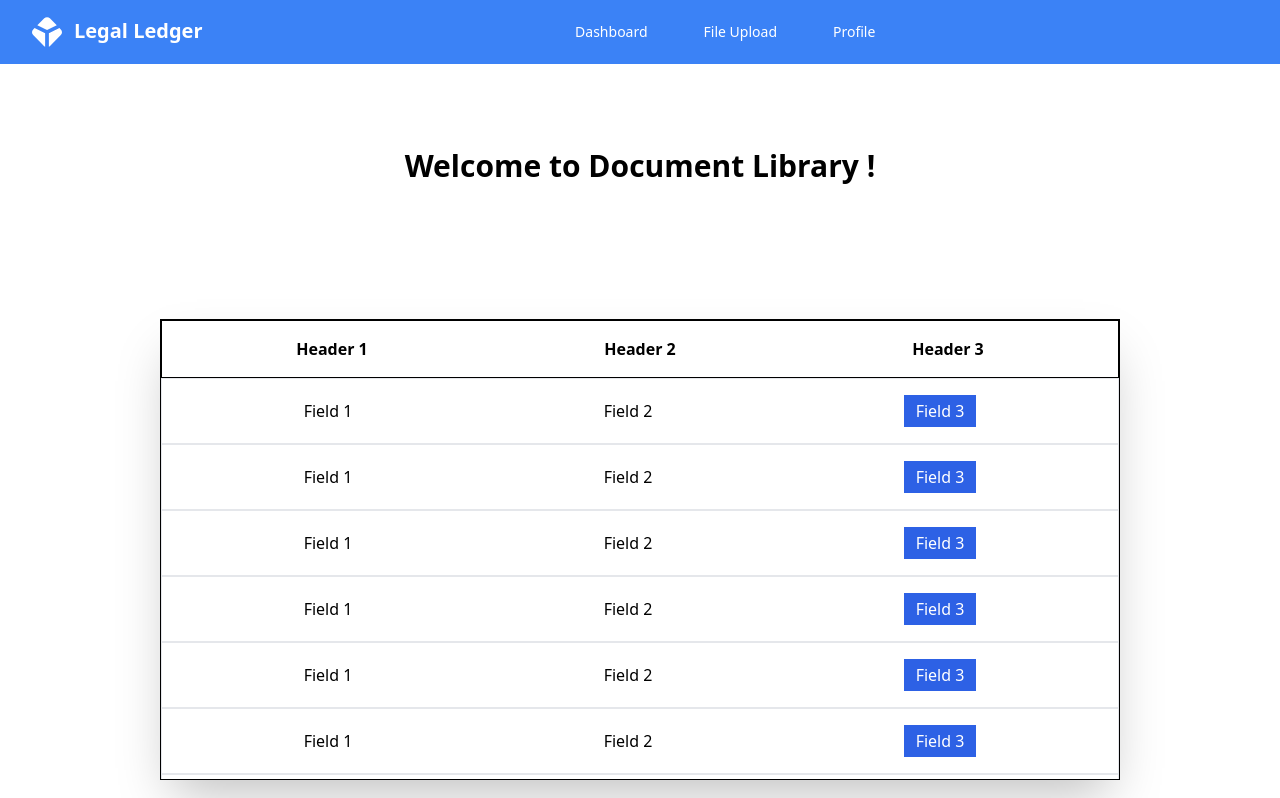
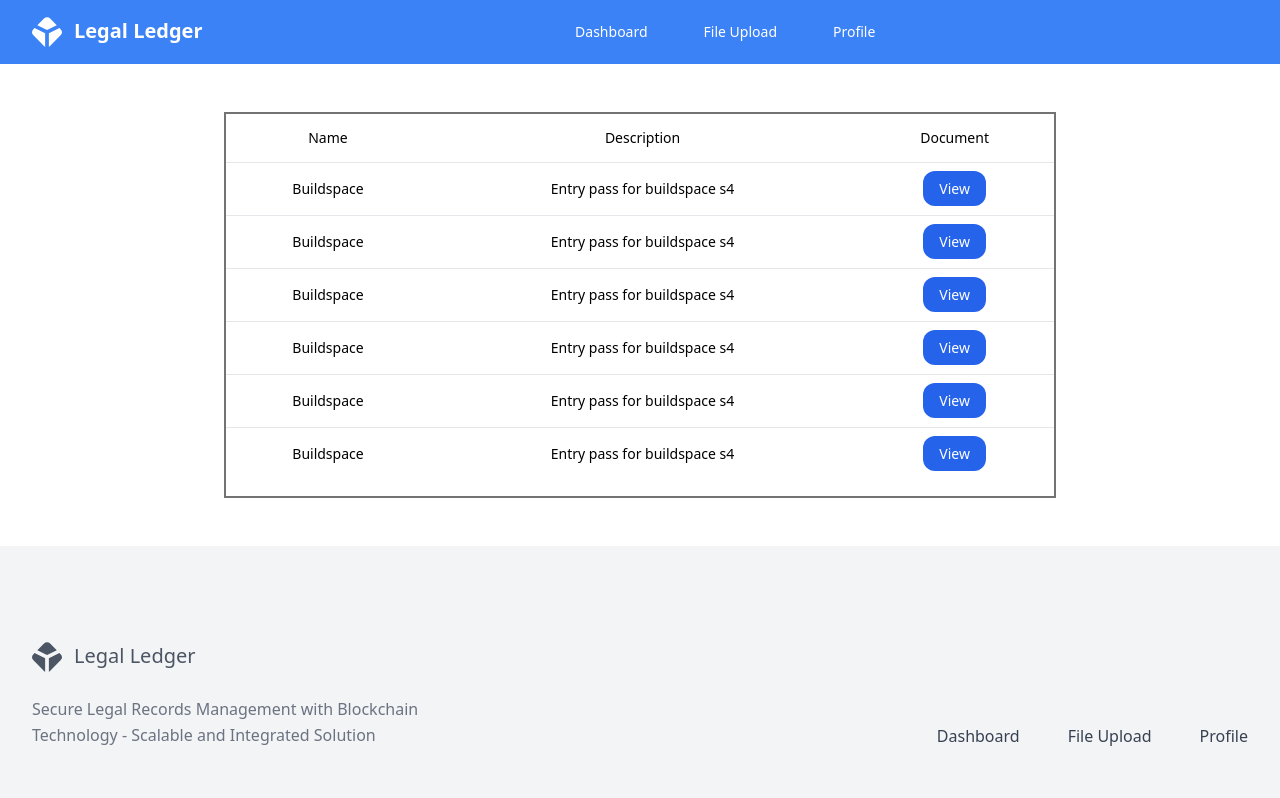
Before and after one commit to kunalkeshan/eVault-SIH-2023, a Next.js app: page /dashboard in a window 1280 px wide. Shown: the top 798 px of the page. Built offline with nearby package versions, Linux system fonts and the light colour scheme.

Commit message:
Dashboard Changes

```diff
--- /dev/null
+++ b/components/ui/table.tsx
@@ -0,0 +1,114 @@
+import * as React from "react"
+
+import { cn } from "@/lib/utils"
+
+const Table = React.forwardRef<
+  HTMLTableElement,
+  React.HTMLAttributes<HTMLTableElement>
+>(({ className, ...props }, ref) => (
+  <div className="w-full overflow-auto">
+    <table
+      ref={ref}
+      className={cn("w-full caption-bottom text-sm", className)}
+      {...props}
+    />
+  </div>
+))
+Table.displayName = "Table"
+
+const TableHeader = React.forwardRef<
+  HTMLTableSectionElement,
+  React.HTMLAttributes<HTMLTableSectionElement>
+>(({ className, ...props }, ref) => (
+  <thead ref={ref} className={cn("[&_tr]:border-b", className)} {...props} />
+))
+TableHeader.displayName = "TableHeader"
+
+const TableBody = React.forwardRef<
+  HTMLTableSectionElement,
+  React.HTMLAttributes<HTMLTableSectionElement>
+>(({ className, ...props }, ref) => (
+  <tbody
+    ref={ref}
+    className={cn("[&_tr:last-child]:border-0", className)}
+    {...props}
+  />
+))
+TableBody.displayName = "TableBody"
+
+const TableFooter = React.forwardRef<
+  HTMLTableSectionElement,
+  React.HTMLAttributes<HTMLTableSectionElement>
+>(({ className, ...props }, ref) => (
+  <tfoot
+    ref={ref}
+    className={cn("bg-primary font-medium text-primary-foreground", className)}
+    {...props}
+  />
+))
+TableFooter.displayName = "TableFooter"
+
+const TableRow = React.forwardRef<
+  HTMLTableRowElement,
+  React.HTMLAttributes<HTMLTableRowElement>
+>(({ className, ...props }, ref) => (
+  <tr
+    ref={ref}
+    className={cn(
+      "border-b transition-colors hover:bg-muted/50 data-[state=selected]:bg-muted",
+      className
+    )}
+    {...props}
+  />
+))
+TableRow.displayName = "TableRow"
+
+const TableHead = React.forwardRef<
+  HTMLTableCellElement,
+  React.ThHTMLAttributes<HTMLTableCellElement>
+>(({ className, ...props }, ref) => (
+  <th
+    ref={ref}
+    className={cn(
+      "h-12 px-4 text-left align-middle font-medium text-muted-foreground [&:has([role=checkbox])]:pr-0",
+      className
+    )}
+    {...props}
+  />
+))
+TableHead.displayName = "TableHead"
+
+const TableCell = React.forwardRef<
+  HTMLTableCellElement,
+  React.TdHTMLAttributes<HTMLTableCellElement>
+>(({ className, ...props }, ref) => (
+  <td
+    ref={ref}
+    className={cn("p-4 align-middle [&:has([role=checkbox])]:pr-0", className)}
+    {...props}
+  />
+))
+TableCell.displayName = "TableCell"
+
+const TableCaption = React.forwardRef<
+  HTMLTableCaptionElement,
+  React.HTMLAttributes<HTMLTableCaptionElement>
+>(({ className, ...props }, ref) => (
+  <caption
+    ref={ref}
+    className={cn("mt-4 text-sm text-muted-foreground", className)}
+    {...props}
+  />
+))
+TableCaption.displayName = "TableCaption"
+
+export {
+  Table,
+  TableHeader,
+  TableBody,
+  TableFooter,
+  TableHead,
+  TableRow,
+  TableCell,
+  TableCaption,
+}
--- a/pages/dashboard/index.tsx
+++ b/pages/dashboard/index.tsx
@@ -1,66 +1,75 @@
 import React from 'react';
+import Link from 'next/link';
 
-function index() {
-  return (
-    <div className = "w-screen h-auto md:h-screen py-4 flex flex-col justify-around align-center">
-        <h1 className="font-extrabold text-xl md:text-3xl text-center my-12 md:my-0">Welcome to Document Library !</h1>
-        <div className="w-[95%] md:w-[75%] mx-auto border-black border-[1px] h-auto md:h-[60%] md:overflow-y-auto shadow-2xl">
-            <div className="md:sticky top-0 bg-white border-black border-x-[1px] p-4 border-[1px] flex w-full justify-around items-center font-bold">
-                <div>Header 1</div>
-                <div>Header 2</div>
-                <div>Header 3</div>
-            </div>
-            <div className="p-4 border-[1px] flex w-full justify-around items-center">
-                <div>Field 1</div>
-                <div>Field 2</div>
-                <div className="py-1 px-3 bg-[#2d61e5] text-white rounded-lg">Field 3</div>
-            </div>
-            <div className="p-4 border-[1px] flex w-full justify-around items-center">
-                <div>Field 1</div>
-                <div>Field 2</div>
-                <div className="py-1 px-3 bg-[#2d61e5] text-white rounded-lg">Field 3</div>
-            </div>
-            <div className="p-4 border-[1px] flex w-full justify-around items-center">
-                <div>Field 1</div>
-                <div>Field 2</div>
-                <div className="py-1 px-3 bg-[#2d61e5] text-white rounded-lg">Field 3</div>
-            </div>
-            <div className="p-4 border-[1px] flex w-full justify-around items-center">
-                <div>Field 1</div>
-                <div>Field 2</div>
-                <div className="py-1 px-3 bg-[#2d61e5] text-white rounded-lg">Field 3</div>
-            </div>
-            <div className="p-4 border-[1px] flex w-full justify-around items-center">
-                <div>Field 1</div>
-                <div>Field 2</div>
-                <div className="py-1 px-3 bg-[#2d61e5] text-white rounded-lg">Field 3</div>
-            </div>
-            <div className="p-4 border-[1px] flex w-full justify-around items-center">
-                <div>Field 1</div>
-                <div>Field 2</div>
-                <div className="py-1 px-3 bg-[#2d61e5] text-white rounded-lg">Field 3</div>
-            </div>
-            <div className="p-4 border-[1px] flex w-full justify-around items-center">
-                <div>Field 1</div>
-                <div>Field 2</div>
-                <div className="py-1 px-3 bg-[#2d61e5] text-white rounded-lg">Field 3</div>
-            </div>
-            <div className="p-4 border-[1px] flex w-full justify-around items-center">
-                <div>Field 1</div>
-                <div>Field 2</div>
-                <div className="py-1 px-3 bg-[#2d61e5] text-white rounded-lg">Field 3</div>
-            </div>
-            <div className="p-4 border-[1px] flex w-full justify-around items-center">
-                <div>Field 1</div>
-                <div>Field 2</div>
-                <div className="py-1 px-3 bg-[#2d61e5] text-white rounded-lg">Field 3</div>
-            </div>
+import {
+    Table,
+    TableBody,
+    TableCaption,
+    TableCell,
+    TableHead,
+    TableHeader,
+    TableRow,
+  } from "@/components/ui/table"
 
+  const records = [
+    {
+        "name":"Buildspace",
+        "description":"Entry pass for buildspace s4",
+        "image":"ipfs://bafybeifa7o7p6aefqwps7kygg54z7anz7wte5bzvfiqhdjvcmamgpa6lwq/YAgAmLV.png"
+    },
+    {
+        "name":"Buildspace",
+        "description":"Entry pass for buildspace s4",
+        "image":"ipfs://bafybeifa7o7p6aefqwps7kygg54z7anz7wte5bzvfiqhdjvcmamgpa6lwq/YAgAmLV.png"
+    },
+    {
+        "name":"Buildspace",
+        "description":"Entry pass for buildspace s4",
+        "image":"ipfs://bafybeifa7o7p6aefqwps7kygg54z7anz7wte5bzvfiqhdjvcmamgpa6lwq/YAgAmLV.png"
+    },
+    {
+        "name":"Buildspace",
+        "description":"Entry pass for buildspace s4",
+        "image":"ipfs://bafybeifa7o7p6aefqwps7kygg54z7anz7wte5bzvfiqhdjvcmamgpa6lwq/YAgAmLV.png"
+    },
+    {
+        "name":"Buildspace",
+        "description":"Entry pass for buildspace s4",
+        "image":"ipfs://bafybeifa7o7p6aefqwps7kygg54z7anz7wte5bzvfiqhdjvcmamgpa6lwq/YAgAmLV.png"
+    },
+    {
+        "name":"Buildspace",
+        "description":"Entry pass for buildspace s4",
+        "image":"ipfs://bafybeifa7o7p6aefqwps7kygg54z7anz7wte5bzvfiqhdjvcmamgpa6lwq/YAgAmLV.png"
+    }
 
+  ]
 
+  export default function index() {
+    return (
+        <div className="max-h-[60vh] overflow-y-auto w-[95vw] md:w-[65vw] border-2 border-neutral-500 mx-auto my-12">
+             <Table>
+                <TableCaption></TableCaption>
+                <TableHeader>
+                <TableRow>
+
+                    <TableHead className="text-center">Name</TableHead>
+                    <TableHead className="text-center">Description</TableHead>
+                    <TableHead className="text-center">Document</TableHead>
+                </TableRow>
+                </TableHeader>
+                <TableBody>
+                {records.map((record) => (
+                    <TableRow key={record.name}>
+
+                    <TableCell className="text-center">{record.name}</TableCell>
+                    <TableCell className="text-center">{record.description}</TableCell>
+                    <TableCell className="text-center"><Link href={record.image} className="px-4 py-2 bg-blue-600 text-white rounded-xl">View</Link></TableCell>
+                    </TableRow>
+                ))}
+                </TableBody>
+            </Table>
         </div>
-    </div>
-  )
-}
 
-export default index
+    )
+  }
--- a/pages/index.tsx
+++ b/pages/index.tsx
@@ -1,5 +1,14 @@
 import Image from 'next/image'
 import { Inter } from 'next/font/google'
+import {
+  Table,
+  TableBody,
+  TableCaption,
+  TableCell,
+  TableHead,
+  TableHeader,
+  TableRow,
+} from "@/components/ui/table"
 
 const inter = Inter({ subsets: ['latin'] })
 
@@ -8,7 +17,9 @@ export default function Home() {
     <main
       className={`flex min-h-screen flex-col items-center justify-between p-24 ${inter.className}`}
     >
+      <div>
 
+      </div>
     </main>
   )
 }
```
Also changed, not shown: 2 other files (tests, documents, lock files or other folders).
